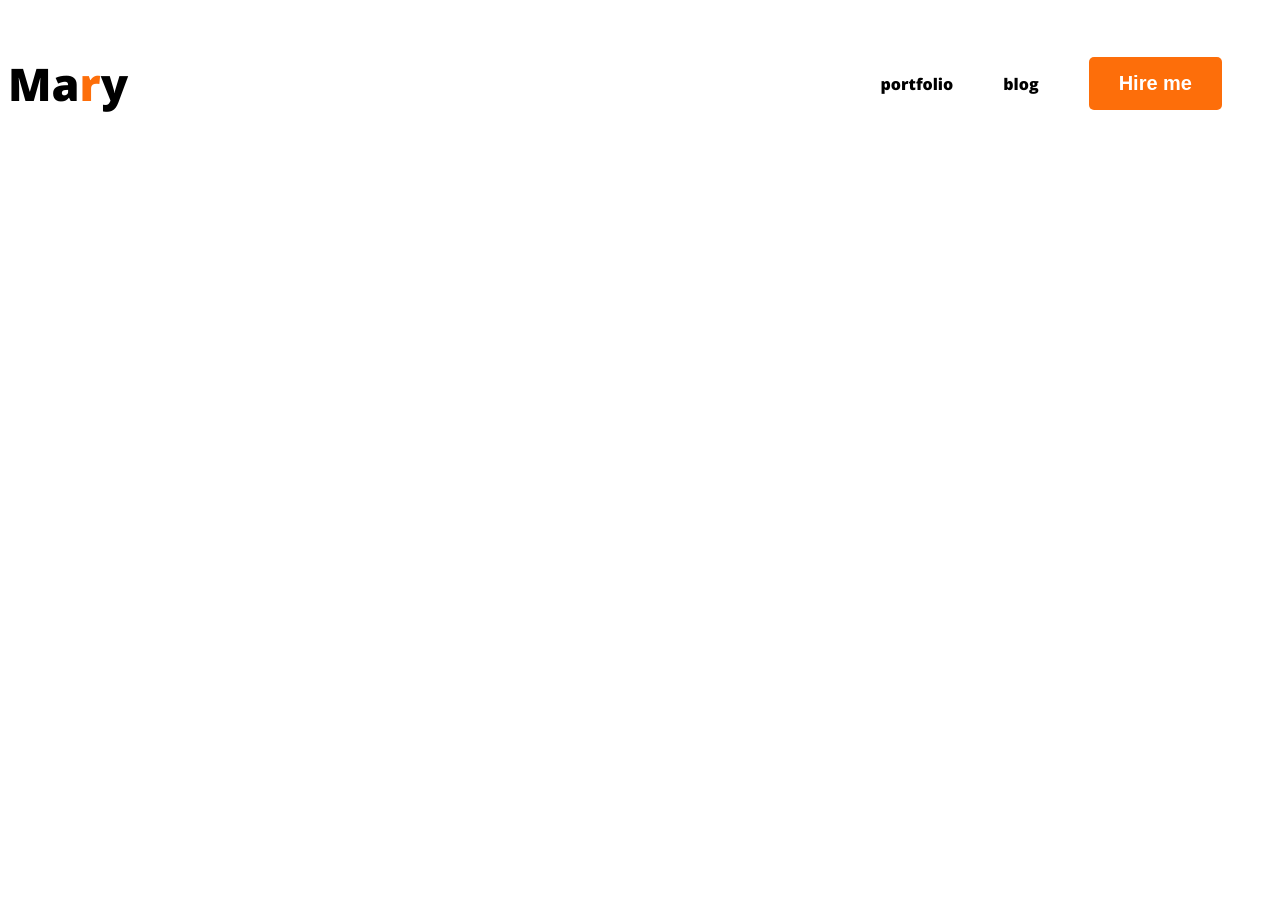
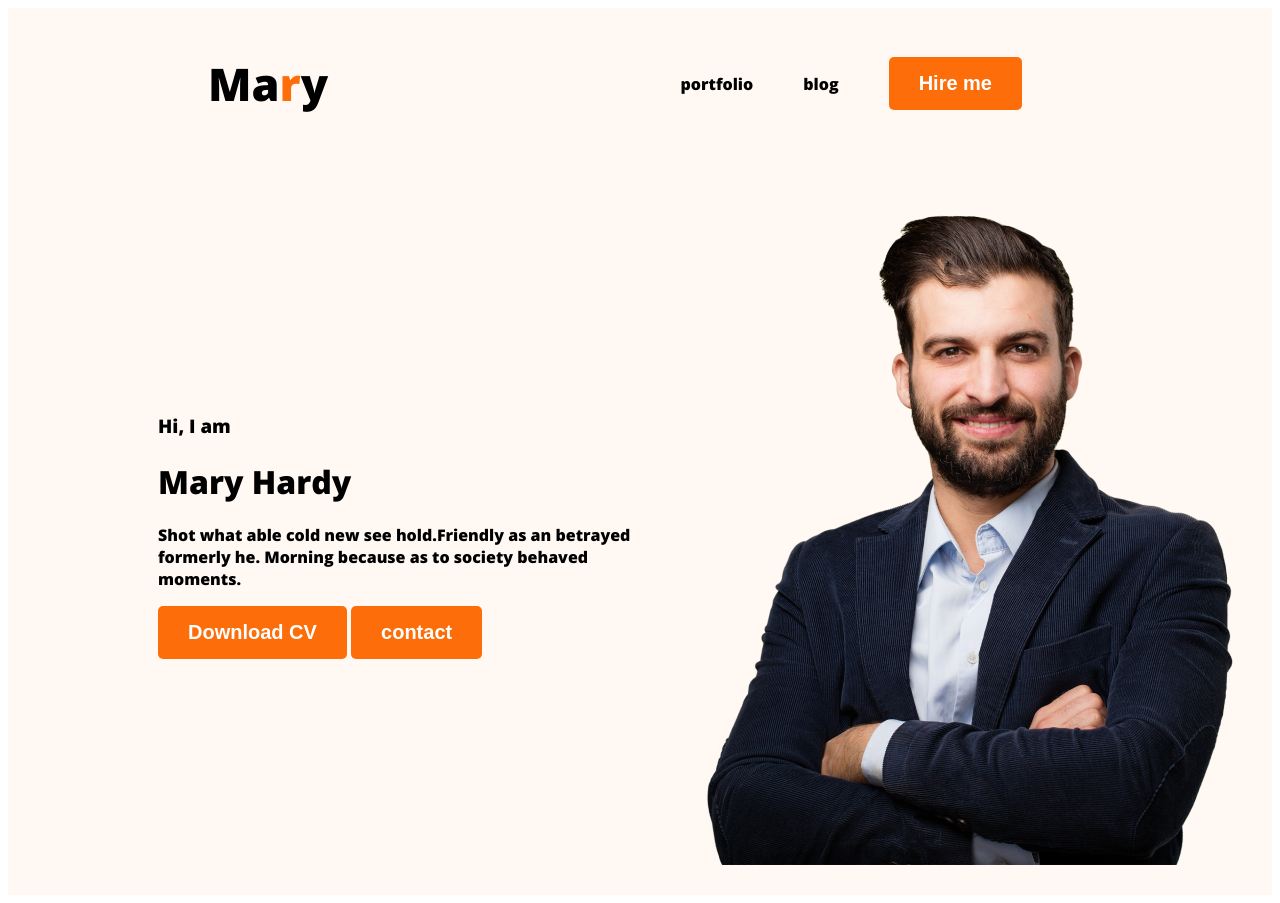
Before and after one commit to Rimu8124/developer-portfolio, a plain HTML site: page index.html in a window 1280 px wide. Before the commit the page ends 800 px from the top, so only its background shows below. Drawn offline with nearby package versions, Linux system fonts and the light colour scheme.

Commit message:
banner content added

```diff
--- a/index.html
+++ b/index.html
@@ -11,7 +11,7 @@
     <link rel="stylesheet" href="styles/portfolio.css">
 </head>
 <body>
-    <header>
+    <header class="header">
         <nav>
             <h3 class="nav-title">Ma<span class="text-primary">r</span>y</h3>
             <ul>
@@ -20,7 +20,17 @@
                 <li><button class="btn-primary">Hire me</button></li>
             </ul>
         </nav>
+<div class="banner">
 
+<div>
+    <h3 class="banner-greeting">Hi, I am</h3>
+    <h1 class="banner-title">Mary Hardy</h1>
+<p>Shot what able cold new see hold.Friendly as an betrayed formerly he. Morning because as to society behaved moments.</p>
+<button class="btn-primary">Download CV</button>
+<button class="btn-primary">contact</button>
+</div>
+<img src="images/hardy.png" alt="">
+</div>
     </header>
     <main>
 
--- a/styles/portfolio.css
+++ b/styles/portfolio.css
@@ -6,6 +6,7 @@ nav{
     display: flex;
     justify-content: space-between;
     align-items: center;
+    margin: 0 200px;
 }
 .nav-title{
     color: black;
@@ -37,3 +38,16 @@ nav a{
     text-decoration: none;
     color: black;
 }
+
+.header{
+    background-color: #fff8f3;
+}
+.banner{
+    padding: 30px 30px 30px 150px;
+    display: flex;
+    align-items: center;
+}
+.banner .profile-picture{
+    width: 500px;
+
+}
```
